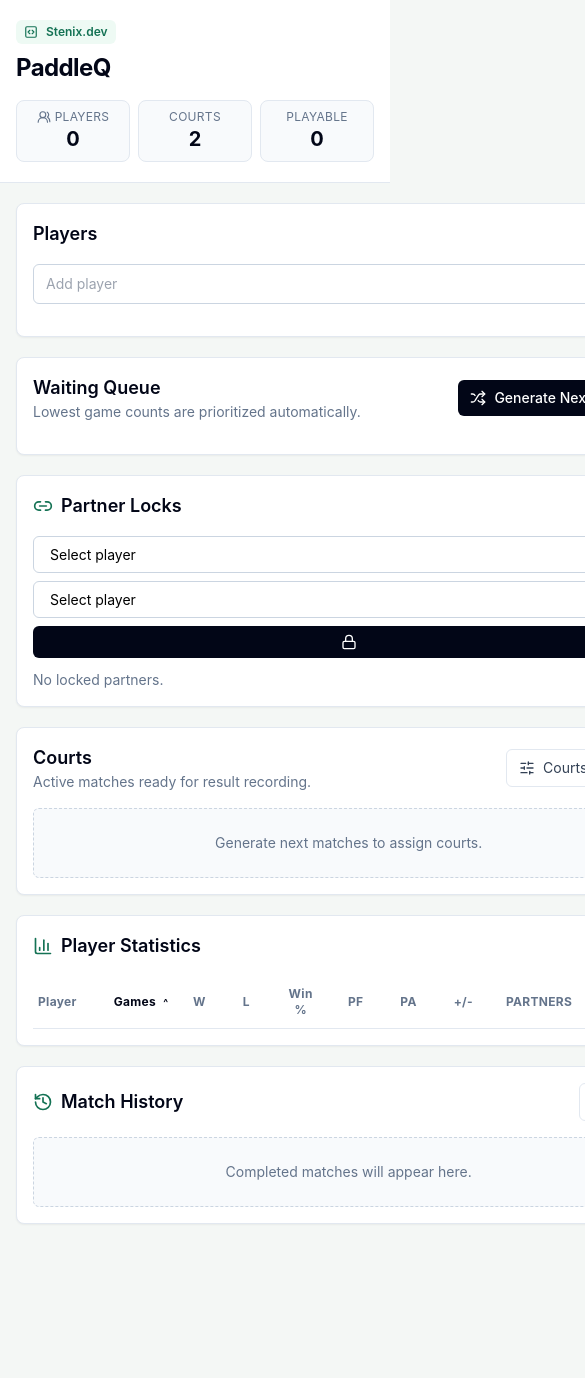
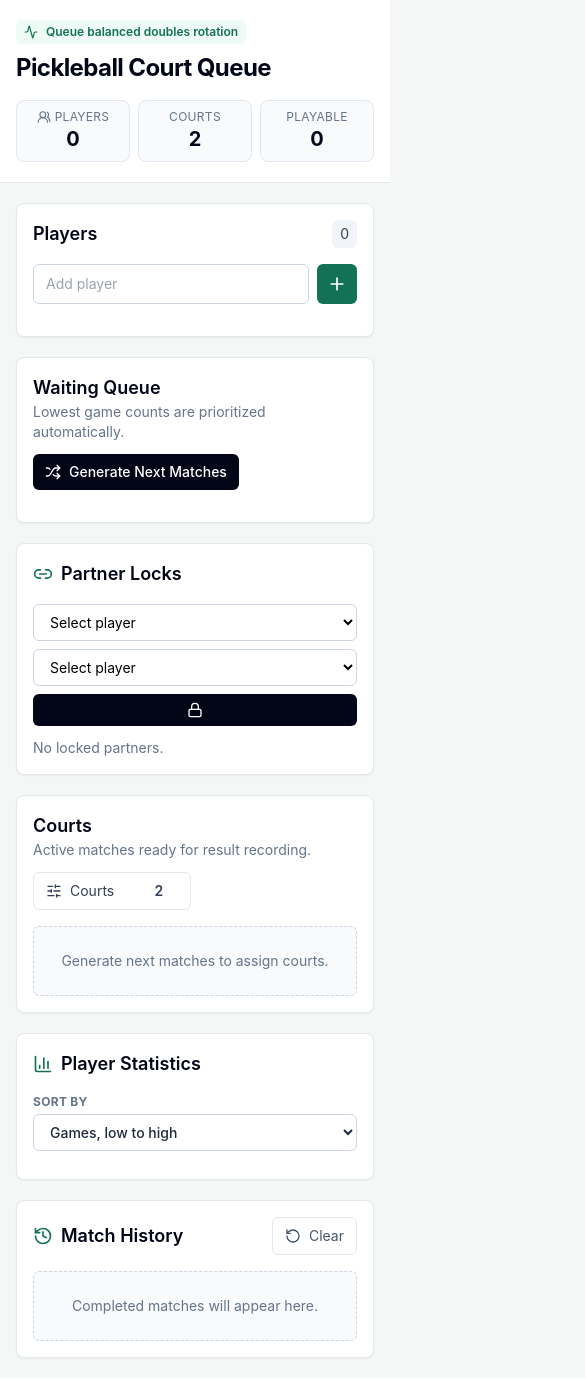
Before and after one commit to StenixDev/PaddleQ, a React (Vite) app: page / in a window 390 px wide. Shown: the top 1378 px of the page, 585 px wide, since content can reach past the window. Before the commit the page ends 1244 px from the top, so only its background shows below. Built offline with nearby package versions, Linux system fonts and the light colour scheme.

Commit message:
[PaddleQ] - Fix Mobile Responsive

```diff
--- a/src/App.jsx
+++ b/src/App.jsx
@@ -1,4 +1,4 @@
-import { CodeSquareIcon, UsersRound } from 'lucide-react';
+import { Activity, UsersRound } from 'lucide-react';
 import CourtView from './components/CourtView.jsx';
 import MatchHistory from './components/MatchHistory.jsx';
 import PartnerLockManager from './components/PartnerLockManager.jsx';
@@ -10,41 +10,34 @@ import { usePickleball } from './state/PickleballContext.jsx';
 export default function App() {
   const { state } = usePickleball();
   const activePlayers = state.players.filter((player) => !player.isResting);
-  const availableCourts = Math.min(
-    state.courtCount,
-    Math.floor(activePlayers.length / 4),
-  );
+  const availableCourts = Math.min(state.courtCount, Math.floor(activePlayers.length / 4));
 
   return (
-    <main className='min-h-screen'>
-      <header className='border-b border-slate-200 bg-white'>
-        <div className='mx-auto flex max-w-7xl flex-col gap-4 px-4 py-5 sm:px-6 lg:flex-row lg:items-center lg:justify-between lg:px-8'>
+    <main className="min-h-screen">
+      <header className="border-b border-slate-200 bg-white">
+        <div className="mx-auto flex max-w-7xl flex-col gap-4 px-4 py-5 sm:px-6 lg:flex-row lg:items-center lg:justify-between lg:px-8">
           <div>
-            <div className='mb-2 inline-flex items-center gap-2 rounded-md bg-court-50 px-2 py-1 text-xs font-semibold text-court-700'>
-              <CodeSquareIcon className='h-3.5 w-3.5' />
-              <a href='https://stenix.dev' target='_blank'>
-                Stenix.dev
-              </a>
+            <div className="mb-2 inline-flex items-center gap-2 rounded-md bg-court-50 px-2 py-1 text-xs font-semibold text-court-700">
+              <Activity className="h-3.5 w-3.5" />
+              Queue balanced doubles rotation
             </div>
-            <h1 className='text-2xl font-bold tracking-tight text-slate-950 sm:text-3xl'>
-              PaddleQ
-            </h1>
+            <h1 className="text-2xl font-bold tracking-tight text-slate-950 sm:text-3xl">Pickleball Court Queue</h1>
           </div>
-          <div className='grid grid-cols-3 gap-2 text-center'>
-            <Metric label='Players' value={activePlayers.length} />
-            <Metric label='Courts' value={state.courtCount} />
-            <Metric label='Playable' value={availableCourts} />
+          <div className="grid grid-cols-3 gap-2 text-center">
+            <Metric label="Players" value={activePlayers.length} />
+            <Metric label="Courts" value={state.courtCount} />
+            <Metric label="Playable" value={availableCourts} />
           </div>
         </div>
       </header>
 
-      <div className='mx-auto grid max-w-7xl gap-5 px-4 py-5 sm:px-6 lg:grid-cols-[360px_1fr] lg:px-8'>
-        <aside className='space-y-5'>
+      <div className="mx-auto grid max-w-7xl gap-5 px-4 py-5 sm:px-6 lg:grid-cols-[360px_1fr] lg:px-8">
+        <aside className="space-y-5">
           <PlayerManager />
           <QueueManager />
           <PartnerLockManager />
         </aside>
-        <div className='space-y-5'>
+        <div className="space-y-5">
           <CourtView />
           <StatsDashboard />
           <MatchHistory />
@@ -56,12 +49,12 @@ export default function App() {
 
 function Metric({ label, value }) {
   return (
-    <div className='min-w-24 rounded-lg border border-slate-200 bg-slate-50 px-3 py-2'>
-      <div className='flex items-center justify-center gap-1 text-xs uppercase tracking-wide text-slate-500'>
-        {label === 'Players' ? <UsersRound className='h-3.5 w-3.5' /> : null}
+    <div className="min-w-0 rounded-lg border border-slate-200 bg-slate-50 px-2 py-2 sm:px-3">
+      <div className="flex items-center justify-center gap-1 text-xs uppercase tracking-wide text-slate-500">
+        {label === 'Players' ? <UsersRound className="h-3.5 w-3.5" /> : null}
         {label}
       </div>
-      <div className='text-xl font-bold text-slate-950'>{value}</div>
+      <div className="text-xl font-bold text-slate-950">{value}</div>
     </div>
   );
 }
--- a/src/components/StatsDashboard.jsx
+++ b/src/components/StatsDashboard.jsx
@@ -46,7 +46,64 @@ export default function StatsDashboard() {
         <BarChart3 className="h-5 w-5 text-court-700" />
         <h2 className="text-lg font-semibold text-slate-950">Player Statistics</h2>
       </div>
-      <div className="overflow-x-auto">
+      <div className="mb-3 grid gap-2 lg:hidden">
+        <label className="text-xs font-bold uppercase tracking-wide text-slate-500">
+          Sort by
+          <select
+            value={`${sort.key}:${sort.direction}`}
+            onChange={(event) => {
+              const [key, direction] = event.target.value.split(':');
+              setSort({ key, direction });
+            }}
+            className="mt-1 w-full rounded-md border border-slate-300 bg-white px-3 py-2 text-sm font-medium normal-case tracking-normal text-slate-800 outline-none focus:border-court-500 focus:ring-2 focus:ring-court-500/20"
+          >
+            <option value="games:asc">Games, low to high</option>
+            <option value="games:desc">Games, high to low</option>
+            <option value="wins:desc">Wins, high to low</option>
+            <option value="losses:desc">Losses, high to low</option>
+            <option value="winPercentage:desc">Win %, high to low</option>
+            <option value="pointsFor:desc">PF, high to low</option>
+            <option value="pointsAgainst:desc">PA, high to low</option>
+            <option value="pointDifferential:desc">+/-, high to low</option>
+            <option value="name:asc">Player, A to Z</option>
+          </select>
+        </label>
+      </div>
+
+      <div className="space-y-3 lg:hidden">
+        {rows.map((row) => (
+          <article key={row.id} className="rounded-md border border-slate-200 bg-slate-50 p-3">
+            <div className="mb-3 flex items-center justify-between gap-2">
+              <h3 className="min-w-0 truncate font-semibold text-slate-950">{row.name}</h3>
+              <span className="rounded-md bg-white px-2 py-1 text-sm font-bold text-slate-700">{formatPercent(row.wins, row.games)}</span>
+            </div>
+            <div className="grid grid-cols-4 gap-2 text-center">
+              <MobileMetric label="Games" value={row.games} />
+              <MobileMetric label="W" value={row.wins} tone="text-emerald-700" />
+              <MobileMetric label="L" value={row.losses} tone="text-rose-700" />
+              <MobileMetric
+                label="+/-"
+                value={`${row.pointDifferential > 0 ? '+' : ''}${row.pointDifferential}`}
+                tone={row.pointDifferential >= 0 ? 'text-emerald-700' : 'text-rose-700'}
+              />
+            </div>
+            <div className="mt-2 grid grid-cols-2 gap-2 text-center">
+              <MobileMetric label="PF" value={row.pointsFor} />
+              <MobileMetric label="PA" value={row.pointsAgainst} />
+            </div>
+            <div className="mt-3 space-y-1 text-sm text-slate-500">
+              <p className="truncate">
+                <span className="font-medium text-slate-700">Partners:</span> {relatedNames(row.partners, playerMap) || 'None'}
+              </p>
+              <p className="truncate">
+                <span className="font-medium text-slate-700">Opponents:</span> {relatedNames(row.opponents, playerMap) || 'None'}
+              </p>
+            </div>
+          </article>
+        ))}
+      </div>
+
+      <div className="hidden lg:block">
         <table className="min-w-full text-left text-sm">
           <thead className="border-b border-slate-200 text-xs uppercase tracking-wide text-slate-500">
             <tr>
@@ -87,6 +144,15 @@ export default function StatsDashboard() {
   );
 }
 
+function MobileMetric({ label, value, tone = 'text-slate-900' }) {
+  return (
+    <div className="min-w-0 rounded-md bg-white px-2 py-2">
+      <div className="truncate text-[11px] font-bold uppercase tracking-wide text-slate-400">{label}</div>
+      <div className={`truncate text-base font-black ${tone}`}>{value}</div>
+    </div>
+  );
+}
+
 function SortableHeader({ label, sortKey, sort, onSort, align = 'left' }) {
   const active = sort.key === sortKey;
   return (
```
